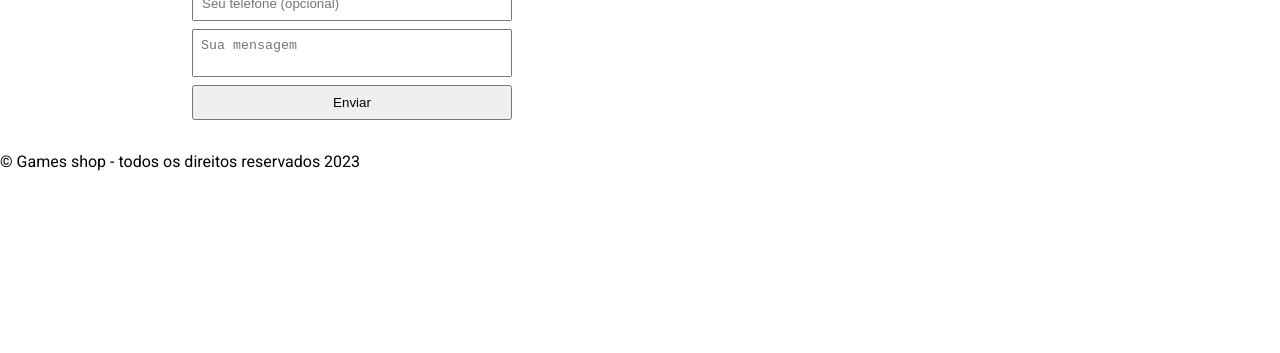
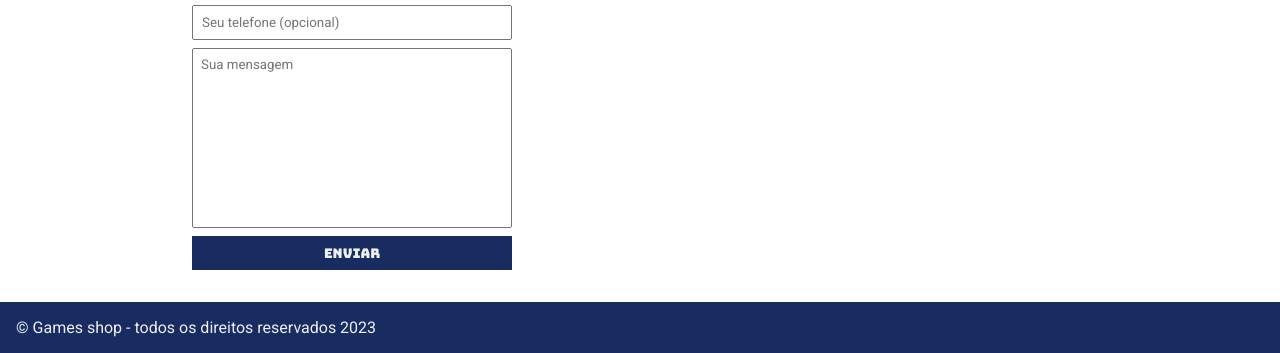
Before and after one commit to gabrielluiz299/loja-games, a plain HTML site: page index.html in a window 1280 px wide. Shown: the part 796-1149 px from the top of the page. Before the commit the page ends 967 px from the top, so only its background shows below. Drawn offline with Linux system fonts and the light colour scheme.

Commit message:
final - projeto

```diff
--- a/main.css
+++ b/main.css
@@ -5,11 +5,14 @@
 }
 
 header,
-section h2 {
+section h2,
+section h3,
+form button {
     font-family: 'Bungee', cursive;
+    font-weight: normal;
 }
 
-    body {
+    body, input, textarea {
         font-family: 'Roboto', sans-serif;
     }
 
@@ -17,11 +20,6 @@ header {
     padding: 16px 0;
     background-color: #182c61;
     color: #ecf0f1;
-}
-
-header h1,
-section h2 {
-    font-weight: normal;
 }
 
 header nav li {
@@ -87,6 +85,15 @@ section p {
     height: 24px;
 }
 
+.social-links li {
+    display: inline;
+    margin-right: 8px;
+}
+
+.social-links li a {
+    text-decoration: none;
+}
+
 #contact .container {
     display: block;
 }
@@ -107,4 +114,30 @@ form button {
 
 form textarea {
     resize: none;
+    height: 180px;
 }
+
+section h3 {
+    margin-bottom: 16px;
+}
+
+form button {
+    background-color: #182c61;
+    color: #ecf0f1;
+    border: none;
+    cursor: pointer;
+}
+
+form button:hover {
+    background-color: #2e56c5;
+}
+
+    input:focus, textarea:focus {
+        outline-color: #182c61;
+    }
+
+    footer {
+        background-color: #182c61;
+        color: #ecf0f1;
+        padding: 16px;
+    }
```
